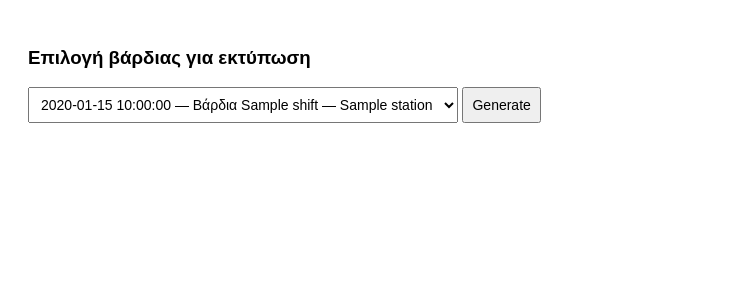
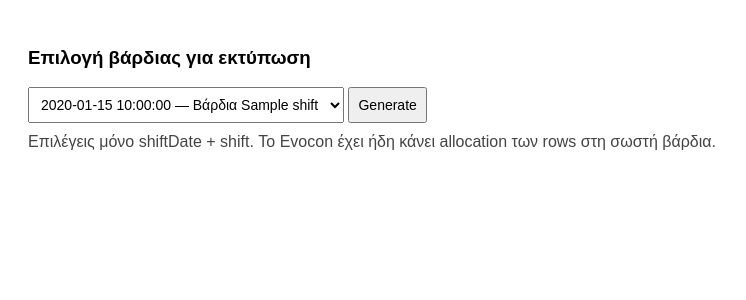
Before and after one commit to Blazefinger/evoconprint, a Flask app: template templates/picker.html in a window 1280 px wide. Shown: the top 300 px of the page, without its empty margins (0-746 px from the left). Run offline with Flask 3, Linux system fonts and the light colour scheme; the template is opened without the code that fills it: most values are stand-ins (such as "Sample title", 1, 10 or a date in 2020).

Commit message:
Add files via upload

```diff
--- a/app.py
+++ b/app.py
@@ -1,15 +1,19 @@
 import os
 import base64
+import traceback
 from datetime import datetime, timedelta
 
 import requests
 from flask import Flask, request, render_template
 
 app = Flask(__name__)
+APP_VERSION = "evoconprint-shiftdate-shift-only-v1-2025-12-16"
 
+# ===== Railway Variables =====
 EVOCON_TENANT = os.getenv("EVOCON_TENANT", "")
 EVOCON_SECRET = os.getenv("EVOCON_SECRET", "")
 
+# ===== Items to print (rows) =====
 ORDERED_ITEMS = [
     "Θερμοκρασία λαμινατορίου (°C)",
     "Είδος μαργαρίνης",
@@ -24,17 +28,46 @@ ORDERED_ITEMS = [
 ]
 ALLOWED_ITEMS = set(ORDERED_ITEMS)
 
+# For ordering donetime columns in a human way per shift
 SHIFT_START = {"A": "06:00", "B": "14:00", "Γ": "22:00"}
 
 
+# ======================================================
+# GLOBAL ERROR HANDLER -> always show real error
+# ======================================================
+@app.errorhandler(Exception)
+def handle_any_exception(e):
+    tb = traceback.format_exc()
+    return (
+        "<pre style='white-space:pre-wrap;font-family:ui-monospace,Consolas;'>"
+        f"VERSION: {APP_VERSION}\n\n"
+        f"EXCEPTION: {type(e).__name__}: {e}\n\n"
+        f"TRACEBACK:\n{tb}\n"
+        "</pre>",
+        500,
+    )
+
+
+# ======================================================
+# BASIC ROUTES
+# ======================================================
 @app.get("/health")
 def health():
-    return {"ok": True}
+    return {"ok": True, "version": APP_VERSION}
 
 
+@app.get("/")
+def home():
+    return "<a href='/print'>Go to Print</a> | <a href='/health'>Health</a>"
+
+
+# ======================================================
+# HELPERS
+# ======================================================
 def basic_auth_header():
     if not EVOCON_TENANT or not EVOCON_SECRET:
-        raise RuntimeError("Missing EVOCON_TENANT / EVOCON_SECRET env vars")
+        raise RuntimeError("Missing EVOCON_TENANT or EVOCON_SECRET (Railway Variables)")
+
     token = base64.b64encode(f"{EVOCON_TENANT}:{EVOCON_SECRET}".encode("utf-8")).decode("utf-8")
     return {"Authorization": f"Basic {token}"}
 
@@ -60,6 +93,10 @@ def minutes(t):
 
 
 def sort_donetime_list(times, shift_name):
+    """
+    Sort times by "minutes since shift start", so Γ shift (22:00->06:00)
+    doesn't sort 00:20 before 23:40.
+    """
     start_str = SHIFT_START.get(shift_name, "00:00")
     start_t = parse_hhmm(start_str) or datetime.strptime("00:00", "%H:%M").time()
     start_m = minutes(start_t)
@@ -72,60 +109,95 @@ def sort_donetime_list(times, shift_name):
     return sorted(times, key=key)
 
 
-def fetch_checklists_json(start_iso: str, end_iso: str):
+# ======================================================
+# EVOCON API (DATE ONLY: YYYY-MM-DD)
+# ======================================================
+def fetch_checklists_json(start_date: str, end_date: str):
+    """
+    Evocon endpoint expects startTime/endTime in DATE-ONLY format:
+      YYYY-MM-DD
+    """
     url = "https://api.evocon.com/api/reports/checklists_json"
     headers = {"Accept": "application/json", **basic_auth_header()}
-    params = {"startTime": start_iso, "endTime": end_iso}
+    params = {"startTime": start_date, "endTime": end_date}
+
     r = requests.get(url, headers=headers, params=params, timeout=45)
-    r.raise_for_status()
-    data = r.json()
+
+    if r.status_code != 200:
+        raise RuntimeError(
+            f"Evocon API ERROR\n"
+            f"URL: {url}\n"
+            f"PARAMS: {params}\n"
+            f"STATUS: {r.status_code}\n"
+            f"BODY:\n{(r.text or '')[:1500]}"
+        )
+
+    try:
+        data = r.json()
+    except Exception as e:
+        raise RuntimeError(
+            f"Evocon returned NON-JSON\n"
+            f"ERROR: {e}\n"
+            f"BODY:\n{(r.text or '')[:1500]}"
+        )
+
     if not isinstance(data, list):
-        raise RuntimeError("Unexpected API response: expected a JSON list")
+        raise RuntimeError(f"Unexpected API response type: {type(data)}")
+
     return data
 
 
+# ======================================================
+# DATA PROCESSING
+# ======================================================
 def build_shift_index(rows):
+    """
+    Build unique list of (shiftDate, shift) seen in data.
+    Used to populate dropdown. Preselect latest by shiftDate + last donetime.
+    """
     idx = {}
     for r in rows:
         sd = str(r.get("shiftDate") or "").strip()
         sh = str(r.get("shift") or "").strip()
-        st = str(r.get("station") or "").strip()
         dt = str(r.get("donetime") or "").strip()
-        if not (sd and sh and st and dt):
+        if not (sd and sh and dt):
             continue
+
         t = parse_hhmm(dt)
-        key = (sd, sh, st)
+        key = (sd, sh)
         if key not in idx:
-            idx[key] = {"shiftDate": sd, "shift": sh, "station": st, "last_time": t}
+            idx[key] = {"shiftDate": sd, "shift": sh, "last_time": t}
         else:
             if t and (idx[key]["last_time"] is None or t > idx[key]["last_time"]):
                 idx[key]["last_time"] = t
 
     def sort_key(x):
-        try:
-            d = datetime.strptime(x["shiftDate"], "%Y-%m-%d").date()
-        except Exception:
-            d = datetime.min.date()
+        d = datetime.strptime(x["shiftDate"], "%Y-%m-%d").date()
         t = x["last_time"] or datetime.min.time()
         return (d, t)
 
     return sorted(idx.values(), key=sort_key, reverse=True)
 
 
-def build_report(rows, shiftDate, shiftName, station):
+def build_report(rows, shiftDate, shiftName):
+    """
+    We trust Evocon allocation:
+      filter strictly by shiftDate + shift
+    Then group values by donetime, create dynamic columns.
+    """
     filtered = [
         r for r in rows
         if str(r.get("shiftDate") or "").strip() == shiftDate
         and str(r.get("shift") or "").strip() == shiftName
-        and str(r.get("station") or "").strip() == station
     ]
 
-    submissions = {}
-    meta = {}
+    submissions = {}  # donetime -> { itemname -> value }
+    meta = {}         # donetime -> header info (station/factory/operator/product/order)
 
     for r in filtered:
         donetime = str(r.get("donetime") or "").strip()
         itemname = str(r.get("itemname") or "").strip()
+
         if not donetime or itemname not in ALLOWED_ITEMS:
             continue
 
@@ -137,6 +209,8 @@ def build_report(rows, shiftDate, shiftName, station):
                 "operator": str(r.get("operator") or "").strip(),
                 "product": str(r.get("productproduced") or "").strip(),
                 "productionOrder": str(r.get("productionOrder") or "").strip(),
+                "station": str(r.get("station") or "").strip(),
+                "factory": str(r.get("factoryName") or "").strip(),
             }
 
     columns = sort_donetime_list(list(submissions.keys()), shiftName)
@@ -148,44 +222,68 @@ def build_report(rows, shiftDate, shiftName, station):
             "values": [submissions.get(t, {}).get(item, "") for t in columns]
         })
 
-    header = {"operator": "", "product": "", "productionOrder": ""}
+    header = {"operator": "", "product": "", "productionOrder": "", "station": "", "factory": ""}
     if columns:
         header = meta.get(columns[-1], header)
 
-    return {"columns": columns, "matrix": matrix, "header": header,
-            "shiftDate": shiftDate, "shift": shiftName, "station": station}
+    return {
+        "columns": columns,
+        "matrix": matrix,
+        "header": header,
+        "shiftDate": shiftDate,
+        "shift": shiftName,
+    }
 
 
-@app.get("/")
-def home():
-    return "<a href='/print'>Go to Print</a> | <a href='/health'>Health</a>"
-
-
+# ======================================================
+# UI ROUTES
+# ======================================================
 @app.get("/print")
 def picker():
-    now = datetime.now()
-    start = (now - timedelta(days=3)).replace(hour=0, minute=0, second=0, microsecond=0)
-    end = now
-    rows = fetch_checklists_json(start.isoformat(), end.isoformat())
+    """
+    Fetch last 4 days (date-only) to populate shiftDate+shift dropdown.
+    """
+    today = datetime.now().date()
+    start_date = (today - timedelta(days=4)).strftime("%Y-%m-%d")
+    end_date = today.strftime("%Y-%m-%d")
+
+    rows = fetch_checklists_json(start_date, end_date)
     shifts = build_shift_index(rows)
+
     if not shifts:
-        return "No shifts found in last 3 days."
+        return "No shifts found in last days."
+
     return render_template("picker.html", shifts=shifts)
 
 
 @app.get("/print/render")
 def render_print():
+    """
+    Called with:
+      /print/render?key=YYYY-MM-DD|Γ
+    We fetch shiftDate -> shiftDate+1 to include rows after midnight for Γ.
+    Then filter strictly by shiftDate+shift (Evocon allocation).
+    """
     key = request.args.get("key", "")
     parts = key.split("|")
-    if len(parts) != 3:
+    if len(parts) != 2:
         return "Invalid selection", 400
 
-    shiftDate, shiftName, station = parts[0].strip(), parts[1].strip(), parts[2].strip()
+    shiftDate, shiftName = parts[0].strip(), parts[1].strip()
 
-    day = datetime.strptime(shiftDate, "%Y-%m-%d")
-    start = day - timedelta(hours=8)
-    end = day + timedelta(hours=32)
+    d = datetime.strptime(shiftDate, "%Y-%m-%d").date()
+    start_date = d.strftime("%Y-%m-%d")
+    end_date = (d + timedelta(days=1)).strftime("%Y-%m-%d")
 
-    rows = fetch_checklists_json(start.isoformat(), end.isoformat())
-    report = build_report(rows, shiftDate, shiftName, station)
+    rows = fetch_checklists_json(start_date, end_date)
+    report = build_report(rows, shiftDate, shiftName)
+
+    if not report["columns"]:
+        return (
+            "<pre>No data found\n"
+            f"shiftDate={shiftDate}\nshift={shiftName}\n"
+            f"range={start_date} → {end_date}\n"
+            f"rows_fetched={len(rows)}</pre>"
+        )
+
     return render_template("print_form.html", **report)
--- a/templates/picker.html
+++ b/templates/picker.html
@@ -14,13 +14,17 @@
   <form method="get" action="/print/render">
     <select name="key">
       {% for s in shifts %}
-        <option value="{{ s.shiftDate }}|{{ s.shift }}|{{ s.station }}"
+        <option value="{{ s.shiftDate }}|{{ s.shift }}"
           {% if loop.index0 == 0 %}selected{% endif %}>
-          {{ s.shiftDate }} — Βάρδια {{ s.shift }} — {{ s.station }}
+          {{ s.shiftDate }} — Βάρδια {{ s.shift }}
         </option>
       {% endfor %}
     </select>
     <button type="submit">Generate</button>
   </form>
+
+  <p style="color:#444;margin-top:10px;">
+    Επιλέγεις μόνο shiftDate + shift. Το Evocon έχει ήδη κάνει allocation των rows στη σωστή βάρδια.
+  </p>
 </body>
 </html>
```
Also changed, not shown: templates/print_form.html (+39 -7 lines).
